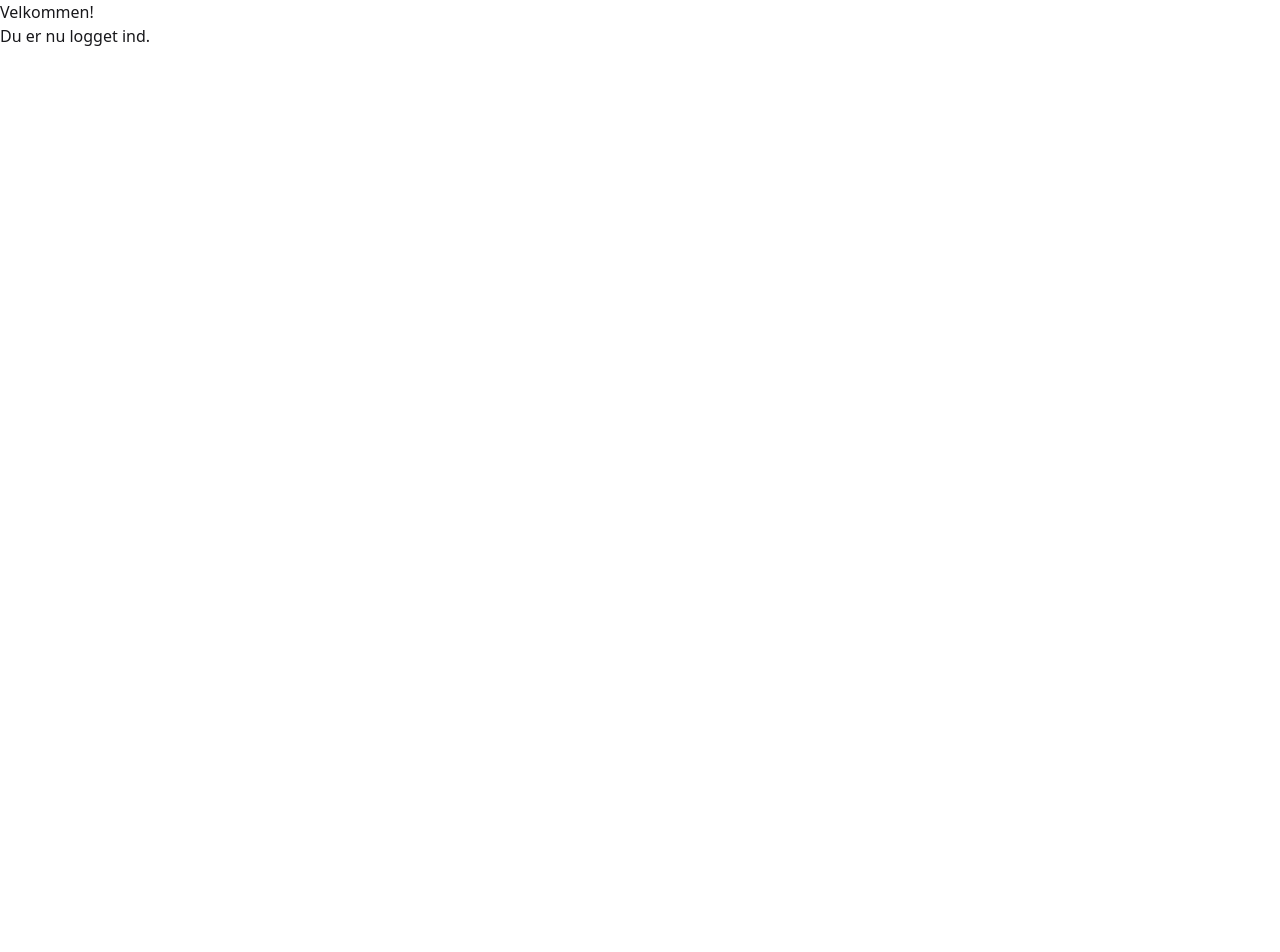
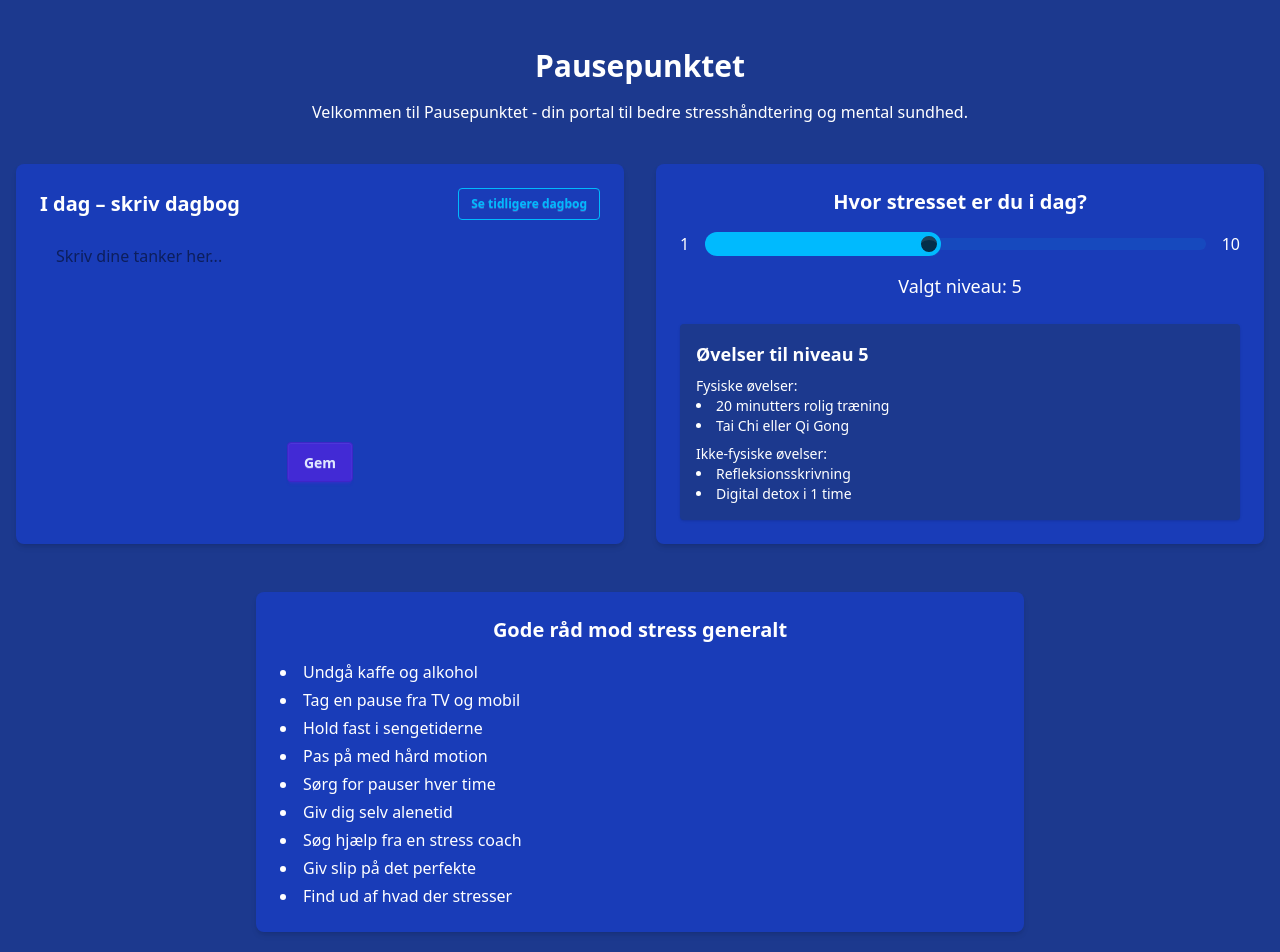
Before and after one commit to Omidg1/Oevelse10, a SvelteKit app in the folder øvelse10/: page /home in a window 1280 px wide. Shown: the top 952 px of the page. Before the commit the page ends 800 px from the top, so only its background shows below. Built offline with nearby package versions, Linux system fonts and the light colour scheme.

Commit message:
login virker på online side

```diff
--- a/øvelse10/src/routes/home/+page.svelte
+++ b/øvelse10/src/routes/home/+page.svelte
@@ -1,2 +1,133 @@
-<h1>Velkommen!</h1>
-<p>Du er nu logget ind.</p>
+<script lang="ts">
+	let stressValue = 5;
+
+	const exercises = {
+		1: {
+			fysisk: ['Strække arme og nakke', '5 minutters gåtur'],
+			ikkeFysisk: ['2 minutters dyb vejrtrækning', 'Skriv 3 ting du er taknemmelig for']
+		},
+		2: {
+			fysisk: ['Let yoga', '10 minutters gåtur i naturen'],
+			ikkeFysisk: ['Kort mindfulness', 'Journalskrivning: Hvordan har jeg det?']
+		},
+		3: {
+			fysisk: ['15 minutters cykeltur', 'Hele-krops stræk'],
+			ikkeFysisk: ['5-10 min guidet meditation', 'Visualisering af et trygt sted']
+		},
+		4: {
+			fysisk: ['Pilates eller slow yoga', 'Mindful walking'],
+			ikkeFysisk: ['Tal med en ven', 'Skriv et bekymringsbrev']
+		},
+		5: {
+			fysisk: ['20 minutters rolig træning', 'Tai Chi eller Qi Gong'],
+			ikkeFysisk: ['Refleksionsskrivning', 'Digital detox i 1 time']
+		},
+		6: {
+			fysisk: ['Moderate aktiviteter: løb, dans, svømning', 'Stræk og åndedræt'],
+			ikkeFysisk: ['Planlæg dine grænser', 'Guidet meditation mod overvældelse']
+		},
+		7: {
+			fysisk: ['Intervaller med puls', 'Progressiv muskelafslapning'],
+			ikkeFysisk: ['Tal med en coach/vejleder', 'Sig nej til én ting i dag']
+		},
+		8: {
+			fysisk: ['Yin yoga', 'Grounding – gå barfodet'],
+			ikkeFysisk: ['Lav dagsstruktur', 'Lav en personlig kriseplan']
+		},
+		9: {
+			fysisk: ['Langsom gåtur uden mål', 'Brug af tyngdetæppe'],
+			ikkeFysisk: ['Aflys ting', 'Ring til en støtteperson']
+		},
+		10: {
+			fysisk: ['Lig og hvil med varme', 'Ingen motion – kun ro'],
+			ikkeFysisk: ['Find et roligt sted', 'Kun fokus på vejrtrækning']
+		}
+	};
+</script>
+
+<div class="min-h-screen bg-blue-900 px-4 pt-12 text-center font-sans text-white">
+	<h1 class="text-3xl font-bold">Pausepunktet</h1>
+	<p class="mt-4">
+		Velkommen til Pausepunktet - din portal til bedre stresshåndtering og mental sundhed.
+	</p>
+
+	<div class="mt-10 flex flex-col justify-between gap-8 lg:flex-row">
+		<!-- Dagbog -->
+		<div class="flex-1 rounded-lg bg-blue-800 p-6 shadow-md">
+			<div class="mb-2 flex items-center justify-between">
+				<h2 class="text-xl font-semibold">I dag – skriv dagbog</h2>
+				<button class="btn btn-sm btn-outline btn-info">Se tidligere dagbog</button>
+			</div>
+			<textarea
+				placeholder="Skriv dine tanker her..."
+				class="h-48 w-full resize-none rounded-md p-4 text-black"
+			></textarea>
+			<button class="btn btn-primary mt-4">Gem</button>
+		</div>
+
+		<!-- Stressniveau -->
+		<div class="flex-1 rounded-lg bg-blue-800 p-6 shadow-md">
+			<h2 class="mb-4 text-xl font-semibold">Hvor stresset er du i dag?</h2>
+			<div class="flex items-center space-x-4">
+				<span>1</span>
+				<input
+					type="range"
+					min="1"
+					max="10"
+					bind:value={stressValue}
+					class="range range-info flex-1"
+				/>
+				<span>10</span>
+			</div>
+			<p class="mt-4 text-lg">Valgt niveau: <span>{stressValue}</span></p>
+
+			<!-- Dynamisk øvelsesoutput -->
+			{#if exercises[stressValue]}
+				<div class="mt-6 rounded bg-blue-900 p-4 text-left text-sm shadow">
+					<h3 class="mb-2 text-lg font-semibold">Øvelser til niveau {stressValue}</h3>
+
+					<p class="font-medium">Fysiske øvelser:</p>
+					<ul class="mb-2 list-inside list-disc">
+						{#each exercises[stressValue].fysisk as øvelse}
+							<li>{øvelse}</li>
+						{/each}
+					</ul>
+
+					<p class="font-medium">Ikke-fysiske øvelser:</p>
+					<ul class="list-inside list-disc">
+						{#each exercises[stressValue].ikkeFysisk as øvelse}
+							<li>{øvelse}</li>
+						{/each}
+					</ul>
+				</div>
+			{/if}
+		</div>
+	</div>
+
+	<!-- Gode råd -->
+	<section class="mx-auto mt-12 max-w-3xl rounded-lg bg-blue-800 p-6 shadow-md">
+		<h2 class="mb-4 text-xl font-semibold">Gode råd mod stress generalt</h2>
+		<ul class="list-inside list-disc space-y-1 text-left">
+			<li>Undgå kaffe og alkohol</li>
+			<li>Tag en pause fra TV og mobil</li>
+			<li>Hold fast i sengetiderne</li>
+			<li>Pas på med hård motion</li>
+			<li>Sørg for pauser hver time</li>
+			<li>Giv dig selv alenetid</li>
+			<li>Søg hjælp fra en stress coach</li>
+			<li>Giv slip på det perfekte</li>
+			<li>Find ud af hvad der stresser</li>
+		</ul>
+	</section>
+
+	<!-- Footer -->
+	<footer class="mt-16 text-center text-sm">
+		<p>&copy; 2025 Telemedicinsk Stress Håndtering</p>
+		<p>Alle rettigheder forbeholdes.</p>
+		<nav class="mt-2">
+			<a href="#about" class="link link-info underline">Om os</a> |
+			<a href="#contact" class="link link-info underline">Kontakt</a> |
+			<a href="#privacy" class="link link-info underline">Privatlivspolitik</a>
+		</nav>
+	</footer>
+</div>
```
